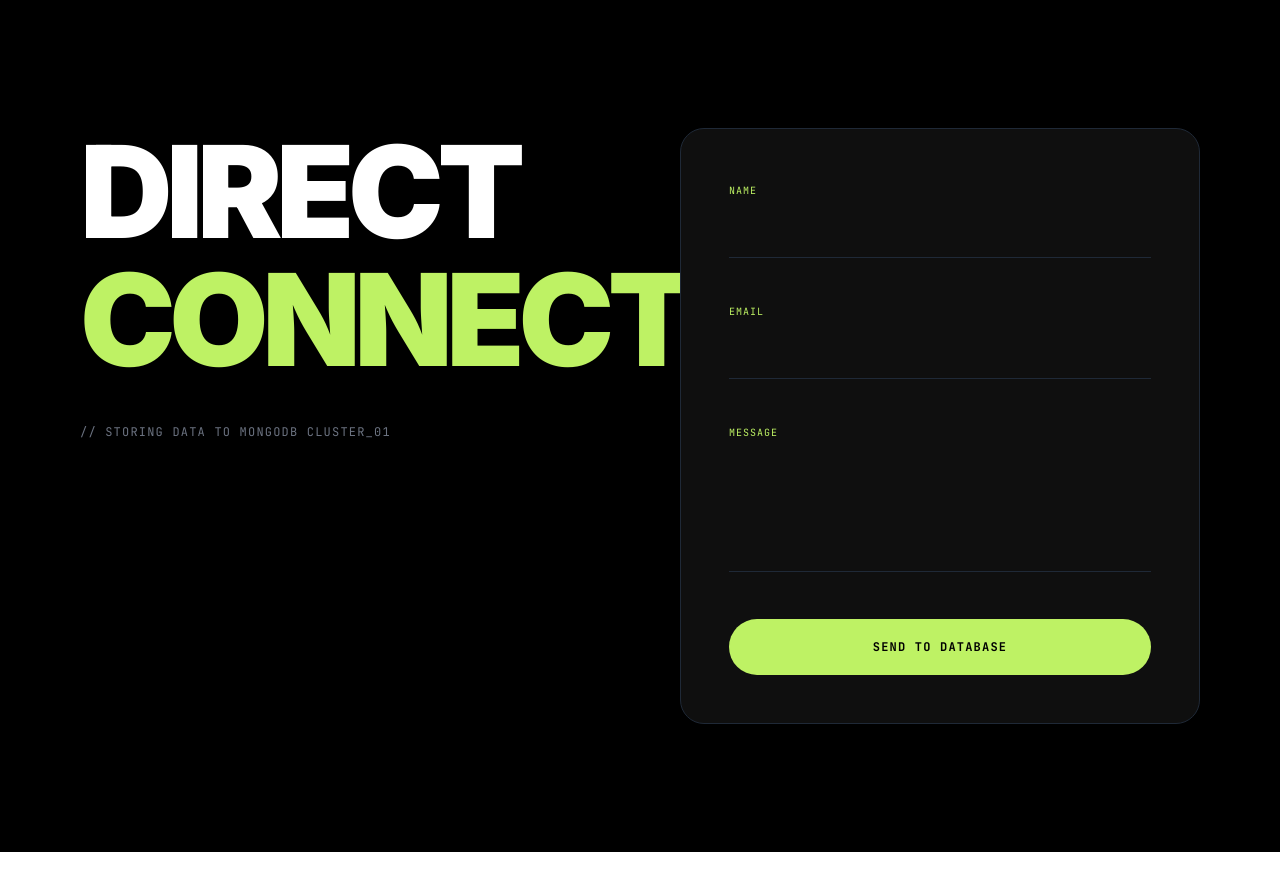
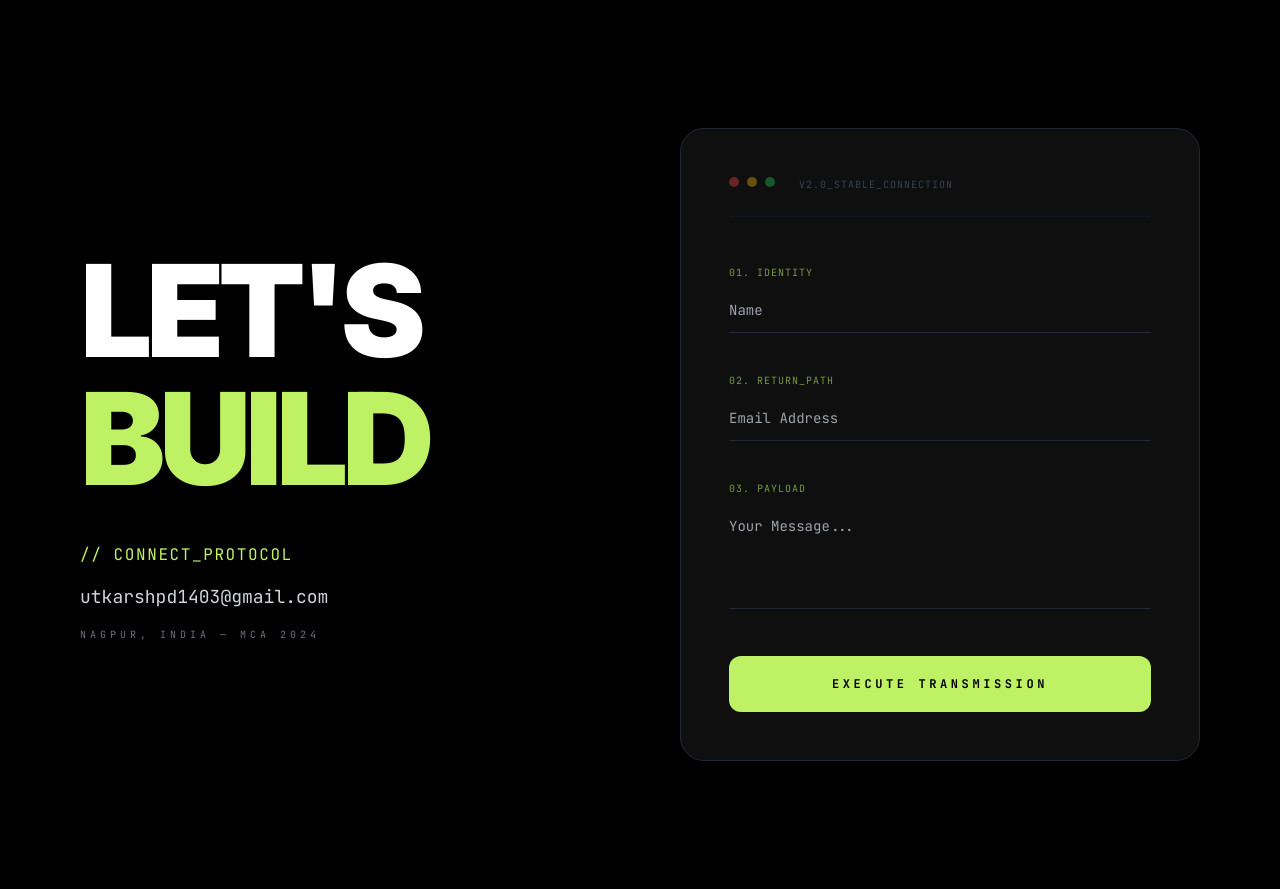
Before and after one commit to Utkarshende/personal-portfolio, a React (Vite) app: page / in a window 1280 px wide. Shown: the part 3900-4789 px from the top of the page. Before the commit the page ends 4752 px from the top, so only its background shows below. Built offline with nearby package versions, Linux system fonts and the light colour scheme.

Commit message:
style: restored professional terminal UI for contact section

```diff
--- a/src/components/Contact.jsx
+++ b/src/components/Contact.jsx
@@ -17,8 +17,10 @@ const Contact = () => {
     };
 
     try {
-      // REPLACE with your actual backend URL (e.g., https://your-api.render.com/api/contact)
-      const response = await fetch(`${import.meta.env.VITE_BACKEND_URL}/api/contact`, {
+      // Uses the environment variable from your .env or Netlify settings
+      const backendUrl = import.meta.env.VITE_BACKEND_URL || "http://localhost:5000";
+
+      const response = await fetch(`${backendUrl}/api/contact`, {
         method: 'POST',
         headers: {
           'Content-Type': 'application/json',
@@ -31,7 +33,7 @@ const Contact = () => {
         form.current.reset();
         setTimeout(() => setStatus('idle'), 5000);
       } else {
-        throw new Error('Failed to save message');
+        throw new Error('Server responded with an error');
       }
     } catch (error) {
       console.error('Submission Error:', error);
@@ -44,53 +46,85 @@ const Contact = () => {
     <section id="contact" className="py-32 px-6 md:px-20 bg-black text-white min-h-screen flex items-center">
       <div className="max-w-6xl mx-auto grid grid-cols-1 md:grid-cols-2 gap-20 w-full">
 
-        <div>
+        {/* Left Side: Branding */}
+        <div className="flex flex-col justify-center">
           <motion.h2
-            initial={{ opacity: 0, x: -30 }}
+            initial={{ opacity: 0, x: -50 }}
             whileInView={{ opacity: 1, x: 0 }}
+            transition={{ duration: 0.8 }}
             className="text-7xl md:text-9xl font-black uppercase tracking-tighter leading-none mb-10"
           >
-            Direct <br /> <span className="text-[#bef264]">Connect</span>
+            Let's <br /> <span className="text-[#bef264]">Build</span>
           </motion.h2>
-          <p className="font-mono text-gray-500 uppercase tracking-widest text-xs">
-            // Storing data to MongoDB Cluster_01
-          </p>
+
+          <div className="font-mono text-gray-500 space-y-4">
+            <p className="text-[#bef264] tracking-widest">// CONNECT_PROTOCOL</p>
+            <p className="text-lg text-gray-300">utkarshpd1403@gmail.com</p>
+            <p className="text-[10px] uppercase tracking-[0.4em]">Nagpur, India — MCA 2024</p>
+          </div>
         </div>
 
+        {/* Right Side: Terminal Form */}
         <motion.div
           initial={{ opacity: 0, y: 30 }}
           whileInView={{ opacity: 1, y: 0 }}
-          className="bg-[#0f0f0f] p-8 md:p-12 rounded-3xl border border-gray-800"
+          className="bg-[#0f0f0f] p-8 md:p-12 rounded-3xl border border-gray-800 relative shadow-2xl"
         >
+          {/* Decorative Terminal Header */}
+          <div className="flex gap-2 mb-12 border-b border-gray-900 pb-6 font-mono text-[10px] text-gray-700 uppercase tracking-widest">
+            <div className="w-2.5 h-2.5 rounded-full bg-red-500/40" />
+            <div className="w-2.5 h-2.5 rounded-full bg-yellow-500/40" />
+            <div className="w-2.5 h-2.5 rounded-full bg-green-500/40" />
+            <span className="ml-4">v2.0_stable_connection</span>
+          </div>
+
           <form ref={form} onSubmit={handleSubmit} className="space-y-10 font-mono">
-            <div className="space-y-2">
-              <label className="text-[#bef264] text-[10px] uppercase tracking-widest">Name</label>
-              <input name="from_name" type="text" className="w-full bg-transparent border-b border-gray-800 py-3 outline-none focus:border-[#bef264] transition-all" required />
+            <div className="relative group">
+              <label className="text-[#bef264] text-[10px] block mb-2 uppercase tracking-widest opacity-60 group-focus-within:opacity-100 transition-opacity">01. Identity</label>
+              <input
+                name="from_name"
+                type="text"
+                placeholder="Name"
+                className="w-full bg-transparent border-b border-gray-800 py-3 outline-none focus:border-[#bef264] transition-all text-sm"
+                required
+              />
             </div>
 
-            <div className="space-y-2">
-              <label className="text-[#bef264] text-[10px] uppercase tracking-widest">Email</label>
-              <input name="reply_to" type="email" className="w-full bg-transparent border-b border-gray-800 py-3 outline-none focus:border-[#bef264] transition-all" required />
+            <div className="relative group">
+              <label className="text-[#bef264] text-[10px] block mb-2 uppercase tracking-widest opacity-60 group-focus-within:opacity-100 transition-opacity">02. Return_Path</label>
+              <input
+                name="reply_to"
+                type="email"
+                placeholder="Email Address"
+                className="w-full bg-transparent border-b border-gray-800 py-3 outline-none focus:border-[#bef264] transition-all text-sm"
+                required
+              />
             </div>
 
-            <div className="space-y-2">
-              <label className="text-[#bef264] text-[10px] uppercase tracking-widest">Message</label>
-              <textarea name="message" rows="4" className="w-full bg-transparent border-b border-gray-800 py-3 outline-none focus:border-[#bef264] transition-all resize-none" required />
+            <div className="relative group">
+              <label className="text-[#bef264] text-[10px] block mb-2 uppercase tracking-widest opacity-60 group-focus-within:opacity-100 transition-opacity">03. Payload</label>
+              <textarea
+                name="message"
+                rows="4"
+                placeholder="Your Message..."
+                className="w-full bg-transparent border-b border-gray-800 py-3 outline-none focus:border-[#bef264] transition-all text-sm resize-none"
+                required
+              />
             </div>
 
             <button
               type="submit"
               disabled={status === 'sending'}
-              className={`w-full font-black py-5 rounded-full uppercase tracking-widest text-xs transition-all ${
+              className={`w-full font-black py-5 rounded-xl uppercase tracking-[0.3em] text-xs transition-all duration-500 ${
                 status === 'success' ? 'bg-green-600 text-white' :
                 status === 'error' ? 'bg-red-600 text-white' :
-                'bg-[#bef264] text-black hover:invert'
+                'bg-[#bef264] text-black hover:shadow-[0_0_30px_rgba(190,242,100,0.3)] hover:-translate-y-1'
               }`}
             >
-              {status === 'idle' && 'Send to Database'}
-              {status === 'sending' && 'Processing...'}
-              {status === 'success' && 'Message Saved!'}
-              {status === 'error' && 'Database Error'}
+              {status === 'idle' && 'Execute Transmission'}
+              {status === 'sending' && 'Transmitting...'}
+              {status === 'success' && 'Success: Received'}
+              {status === 'error' && 'Error: System Failure'}
             </button>
           </form>
         </motion.div>
```
